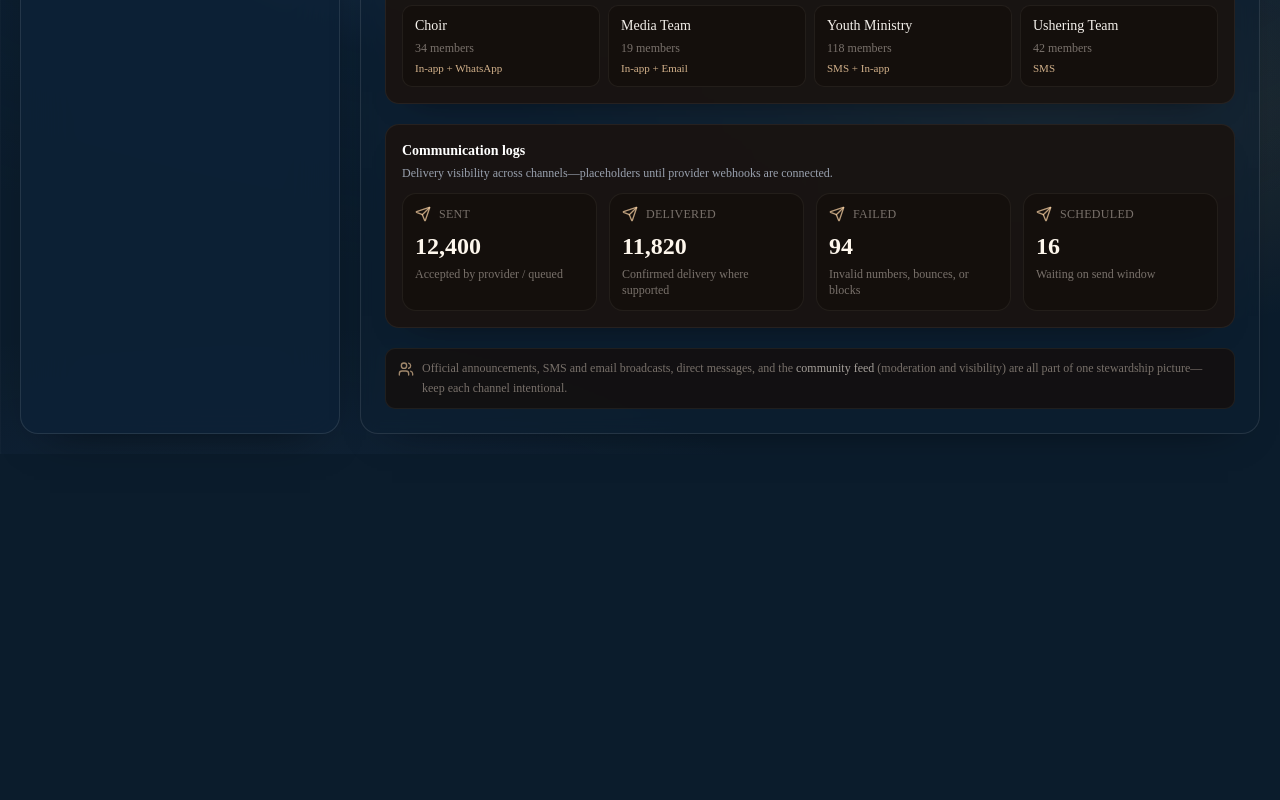
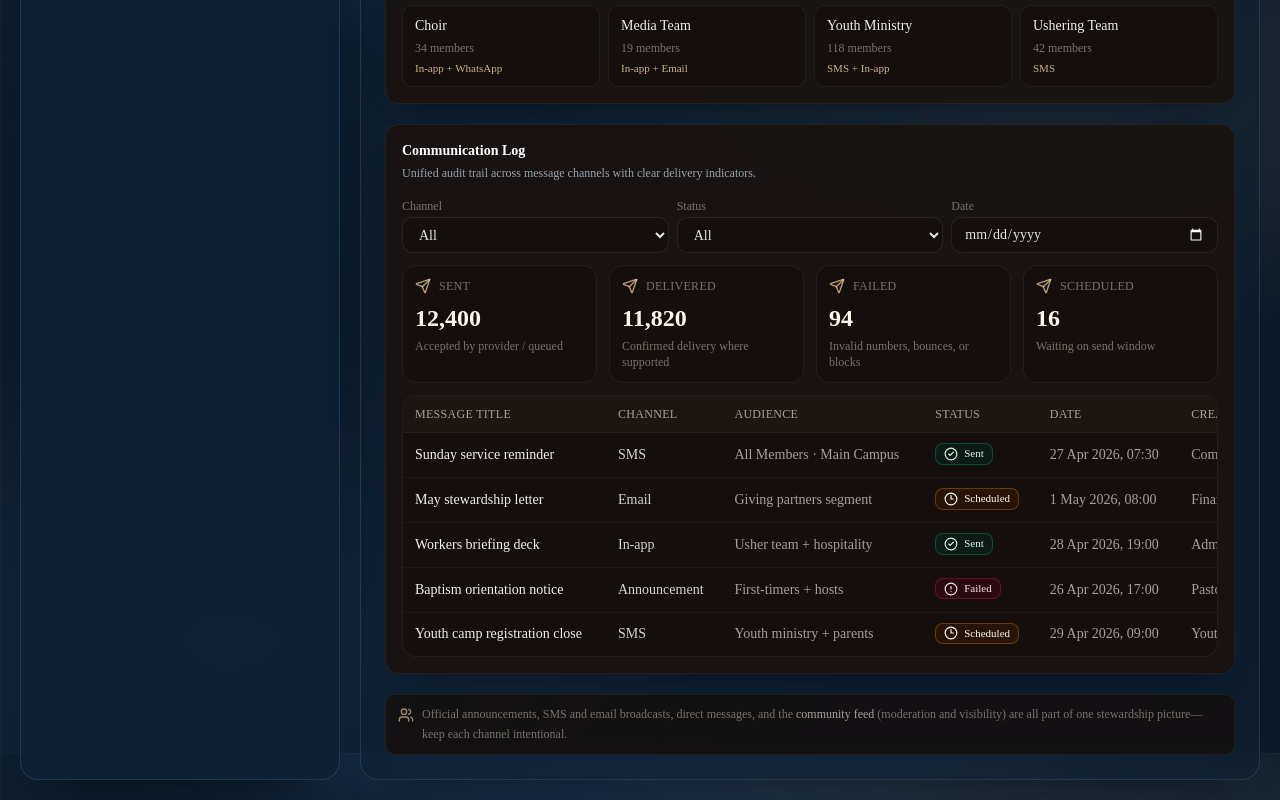
Before and after one commit to Fiximami/shepherdos-web-app, a Next.js app: page /admin/communication in a window 1280 px wide. Shown: the part 1647-2447 px from the top of the page. Before the commit the page ends 2101 px from the top, so only its background shows below. Built offline with nearby package versions, Linux system fonts and the light colour scheme.

Commit message:
feat: add unified communication log for all channels

```diff
--- a/src/app/(admin)/admin/communication/page.tsx
+++ b/src/app/(admin)/admin/communication/page.tsx
@@ -2,6 +2,9 @@
 
 import {
   CalendarClock,
+  CheckCircle2,
+  Clock3,
+  CircleAlert,
   Mail,
   Megaphone,
   MessageCircle,
@@ -11,7 +14,7 @@ import {
   Smartphone,
   Users,
 } from "lucide-react";
-import { useState } from "react";
+import { useMemo, useState } from "react";
 
 import { AdminCard } from "@/components/admin/shared/admin-card";
 import { AdminPageHeader } from "@/components/admin/shared/admin-page-header";
@@ -138,6 +141,67 @@ const deliveryLogSummary = [
   { status: "Scheduled" as const, count: 16, note: "Waiting on send window" },
 ] as const;
 
+type CommunicationLogStatus = "Sent" | "Scheduled" | "Failed";
+type CommunicationLogChannel = "SMS" | "Email" | "In-app" | "Announcement";
+
+type CommunicationLogRow = {
+  id: string;
+  title: string;
+  channel: CommunicationLogChannel;
+  audience: string;
+  status: CommunicationLogStatus;
+  date: string;
+  createdBy: string;
+};
+
+const communicationLogs: CommunicationLogRow[] = [
+  {
+    id: "log-1",
+    title: "Sunday service reminder",
+    channel: "SMS",
+    audience: "All Members · Main Campus",
+    status: "Sent",
+    date: "2026-04-27T07:30:00",
+    createdBy: "Comms · Lydia Mensah",
+  },
+  {
+    id: "log-2",
+    title: "May stewardship letter",
+    channel: "Email",
+    audience: "Giving partners segment",
+    status: "Scheduled",
+    date: "2026-05-01T08:00:00",
+    createdBy: "Finance Desk · A. Mensah",
+  },
+  {
+    id: "log-3",
+    title: "Workers briefing deck",
+    channel: "In-app",
+    audience: "Usher team + hospitality",
+    status: "Sent",
+    date: "2026-04-28T19:00:00",
+    createdBy: "Admin · Joseph Boateng",
+  },
+  {
+    id: "log-4",
+    title: "Baptism orientation notice",
+    channel: "Announcement",
+    audience: "First-timers + hosts",
+    status: "Failed",
+    date: "2026-04-26T17:00:00",
+    createdBy: "Pastoral care · Ruth Eze",
+  },
+  {
+    id: "log-5",
+    title: "Youth camp registration close",
+    channel: "SMS",
+    audience: "Youth ministry + parents",
+    status: "Scheduled",
+    date: "2026-04-29T09:00:00",
+    createdBy: "Youth Office · Sam Okoro",
+  },
+];
+
 const departmentAudiences = [
   { name: "Choir", members: 34, channel: "In-app + WhatsApp" },
   { name: "Media Team", members: 19, channel: "In-app + Email" },
@@ -154,12 +218,33 @@ function statusPill(status: AnnouncementRow["status"]) {
   return map[status];
 }
 
+function logStatusPill(status: CommunicationLogStatus) {
+  const map: Record<CommunicationLogStatus, string> = {
+    Sent: "border-emerald-500/30 bg-emerald-950/40 text-emerald-100",
+    Scheduled: "border-amber-500/30 bg-amber-950/40 text-amber-50",
+    Failed: "border-rose-500/30 bg-rose-950/40 text-rose-100",
+  };
+  return map[status];
+}
+
 export default function AdminCommunicationPage() {
   const canCreateAnnouncements = hasPermission("announcements:create");
   const canSendMessages = hasPermission("messages:send");
   const canAccessCommunication = hasAnyPermission(["announcements:create", "messages:send"]);
   const [feedback, setFeedback] = useState("");
   const [activeAudience, setActiveAudience] = useState<string>("All Members");
+  const [logChannelFilter, setLogChannelFilter] = useState<CommunicationLogChannel | "All">("All");
+  const [logStatusFilter, setLogStatusFilter] = useState<CommunicationLogStatus | "All">("All");
+  const [logDateFilter, setLogDateFilter] = useState("");
+
+  const visibleCommunicationLogs = useMemo(() => {
+    return communicationLogs.filter((row) => {
+      if (logChannelFilter !== "All" && row.channel !== logChannelFilter) return false;
+      if (logStatusFilter !== "All" && row.status !== logStatusFilter) return false;
+      if (logDateFilter && !row.date.startsWith(logDateFilter)) return false;
+      return true;
+    });
+  }, [logChannelFilter, logDateFilter, logStatusFilter]);
 
   return (
     <main className="space-y-5 text-[#f4f0eb]">
@@ -410,10 +495,53 @@ export default function AdminCommunicationPage() {
       </AdminCard>
 
       <AdminCard
-        title="Communication logs"
-        description="Delivery visibility across channels—placeholders until provider webhooks are connected."
+        title="Communication Log"
+        description="Unified audit trail across message channels with clear delivery indicators."
         className="border-stone-500/15 bg-[#1a1511]/95"
       >
+        <div className="space-y-3">
+          <div className="grid gap-2 md:grid-cols-3">
+            <label className="space-y-1">
+              <span className="text-xs text-stone-500">Channel</span>
+              <select
+                value={logChannelFilter}
+                onChange={(event) => setLogChannelFilter(event.target.value as CommunicationLogChannel | "All")}
+                className="h-9 w-full rounded-lg border border-stone-500/20 bg-[#14100d]/90 px-3 text-sm text-stone-200 outline-none focus:border-orange-400/30"
+              >
+                {["All", "SMS", "Email", "In-app", "Announcement"].map((channel) => (
+                  <option key={channel} value={channel}>
+                    {channel}
+                  </option>
+                ))}
+              </select>
+            </label>
+
+            <label className="space-y-1">
+              <span className="text-xs text-stone-500">Status</span>
+              <select
+                value={logStatusFilter}
+                onChange={(event) => setLogStatusFilter(event.target.value as CommunicationLogStatus | "All")}
+                className="h-9 w-full rounded-lg border border-stone-500/20 bg-[#14100d]/90 px-3 text-sm text-stone-200 outline-none focus:border-orange-400/30"
+              >
+                {["All", "Sent", "Scheduled", "Failed"].map((status) => (
+                  <option key={status} value={status}>
+                    {status}
+                  </option>
+                ))}
+              </select>
+            </label>
+
+            <label className="space-y-1">
+              <span className="text-xs text-stone-500">Date</span>
+              <input
+                type="date"
+                value={logDateFilter}
+                onChange={(event) => setLogDateFilter(event.target.value)}
+                className="h-9 w-full rounded-lg border border-stone-500/20 bg-[#14100d]/90 px-3 text-sm text-stone-200 outline-none focus:border-orange-400/30"
+              />
+            </label>
+          </div>
+
           <div className="grid gap-3 sm:grid-cols-2 lg:grid-cols-4">
             {deliveryLogSummary.map((row) => (
               <div
@@ -429,6 +557,56 @@ export default function AdminCommunicationPage() {
               </div>
             ))}
           </div>
+
+          <div className="overflow-x-auto rounded-xl border border-stone-500/15 bg-[#14100d]/80">
+            <table className="w-full min-w-[960px] border-collapse text-sm">
+              <thead className="border-b border-stone-500/15 bg-[#1c1612] text-stone-400">
+                <tr>
+                  {["Message Title", "Channel", "Audience", "Status", "Date", "Created By"].map((h) => (
+                    <th key={h} className="px-3 py-2.5 text-left text-xs font-medium uppercase tracking-wide">
+                      {h}
+                    </th>
+                  ))}
+                </tr>
+              </thead>
+              <tbody>
+                {visibleCommunicationLogs.length === 0 ? (
+                  <tr className="border-t border-stone-500/10">
+                    <td colSpan={6} className="px-3 py-8 text-center text-xs text-stone-500">
+                      No communication logs match the current filters.
+                    </td>
+                  </tr>
+                ) : (
+                  visibleCommunicationLogs.map((row) => (
+                    <tr key={row.id} className="border-t border-stone-500/10">
+                      <td className="px-3 py-2.5 font-medium text-[#f4f0eb]">{row.title}</td>
+                      <td className="px-3 py-2.5 text-stone-300">{row.channel}</td>
+                      <td className="px-3 py-2.5 text-stone-400">{row.audience}</td>
+                      <td className="px-3 py-2.5">
+                        <span className={cn("inline-flex items-center gap-1.5 rounded-md border px-2 py-0.5 text-[11px] font-medium", logStatusPill(row.status))}>
+                          {row.status === "Sent" ? <CheckCircle2 className="size-3.5" aria-hidden /> : null}
+                          {row.status === "Scheduled" ? <Clock3 className="size-3.5" aria-hidden /> : null}
+                          {row.status === "Failed" ? <CircleAlert className="size-3.5" aria-hidden /> : null}
+                          {row.status}
+                        </span>
+                      </td>
+                      <td className="px-3 py-2.5 tabular-nums text-stone-400">
+                        {new Date(row.date).toLocaleString("en-GB", {
+                          day: "numeric",
+                          month: "short",
+                          year: "numeric",
+                          hour: "2-digit",
+                          minute: "2-digit",
+                        })}
+                      </td>
+                      <td className="px-3 py-2.5 text-stone-400">{row.createdBy}</td>
+                    </tr>
+                  ))
+                )}
+              </tbody>
+            </table>
+          </div>
+        </div>
       </AdminCard>
 
       <p className="flex items-start gap-2 rounded-lg border border-stone-500/15 bg-[#14100d]/85 px-3 py-2.5 text-xs leading-relaxed text-stone-500">
```
Also changed, not shown: 1 other file (tests, documents, lock files or other folders). Lines whose indentation alone changed are shown as unchanged.
